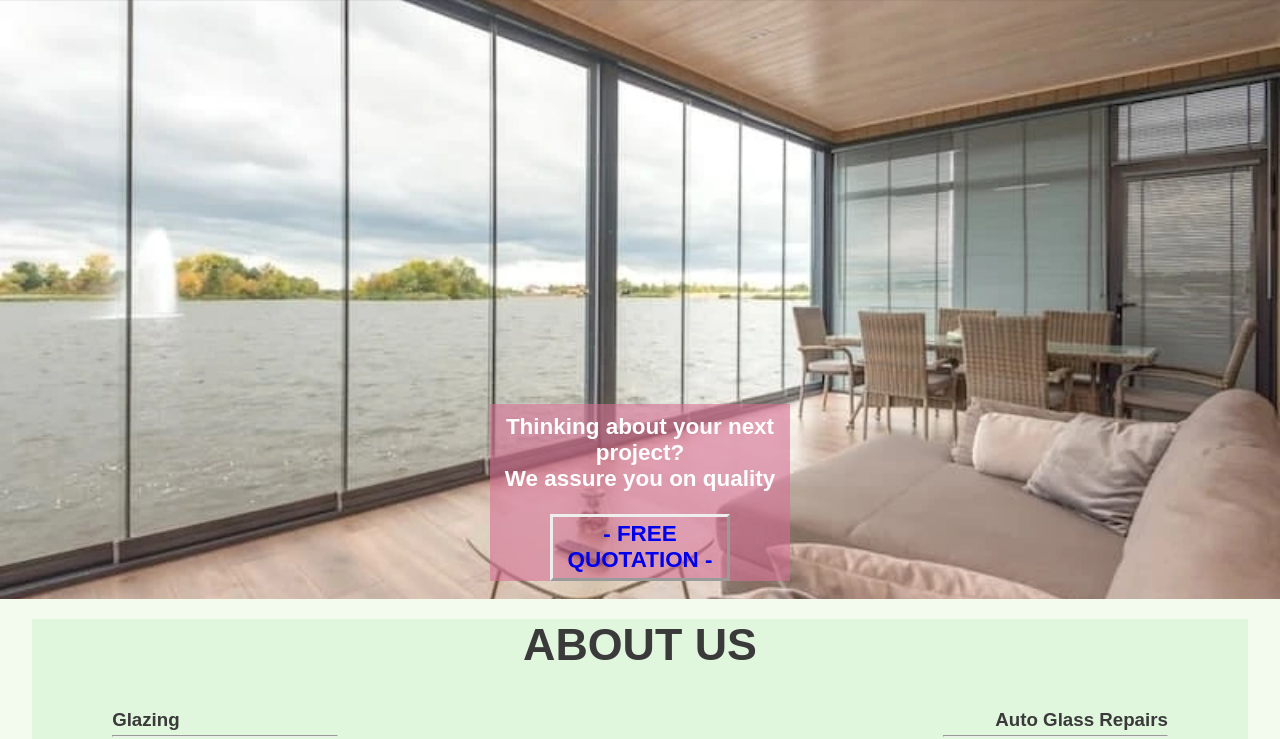
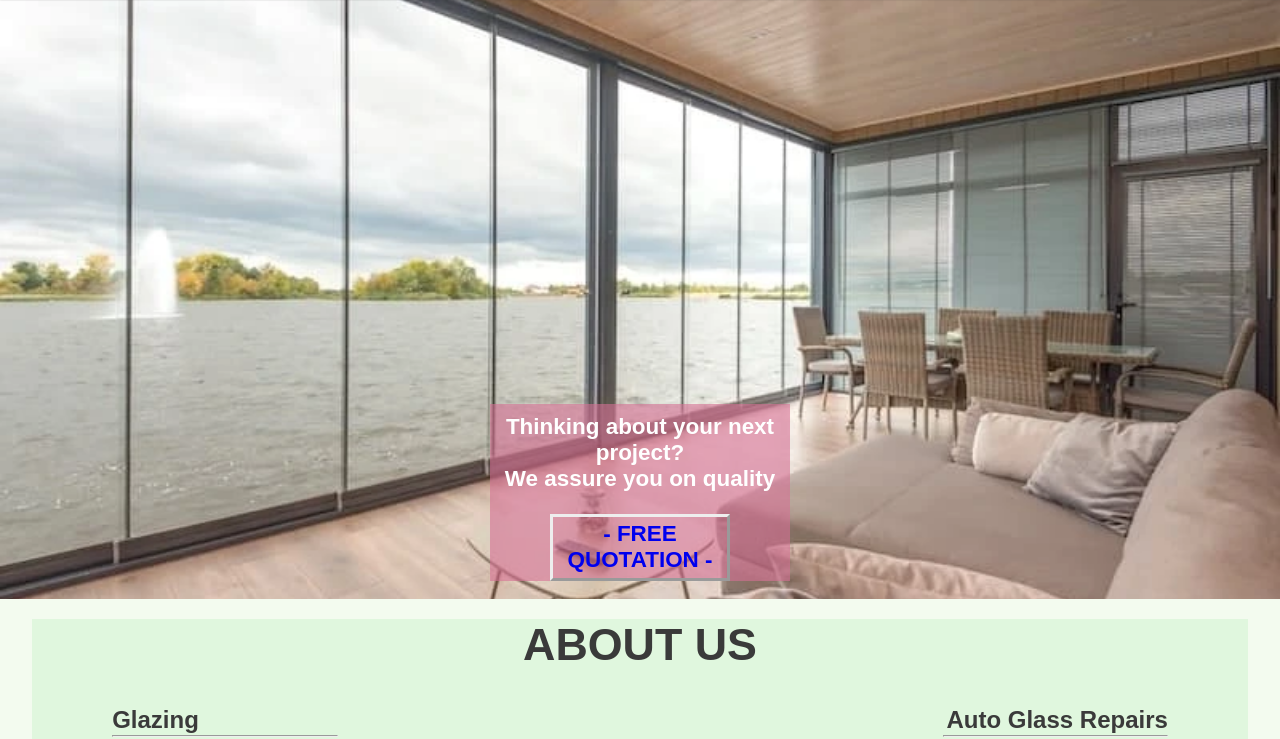
Before and after one commit to Edgarkimbugwe/all-for-glass, a plain HTML site: page index.html in a window 1280 px wide. Shown: the part 57-796 px from the top of the page. Drawn offline with Linux system fonts and the light colour scheme; a web font is replaced by a local one.

Commit message:
changed h3 to h2 in glazier div

```diff
--- a/index.html
+++ b/index.html
@@ -57,7 +57,7 @@
             <div id="work">
                 <div id="glazier">
                     <div>
-                        <h3>Glazing</h3>
+                        <h2>Glazing</h2>
                         <hr>
                         <p>All For Glass is a glass workshop since 2001 with experienced and skilled glaziers within the glassmaking industry. We
                         offer glazier services all over Sweden. We have a dedicated qualified team of 6 employees who are ready to help you on
@@ -67,7 +67,7 @@
                 </div>
                 <div id="auto-glass">
                     <div>
-                        <h3>Auto Glass Repairs</h3>
+                        <h2>Auto Glass Repairs</h2>
                         <hr>
                         <p>As a fully authorized car glass workshop, we carry out new installations on all Auto Glass as well as
                         repairing stone chips. Our cooperation with all major insurance companies means we are a trusted workshop where your car
```
